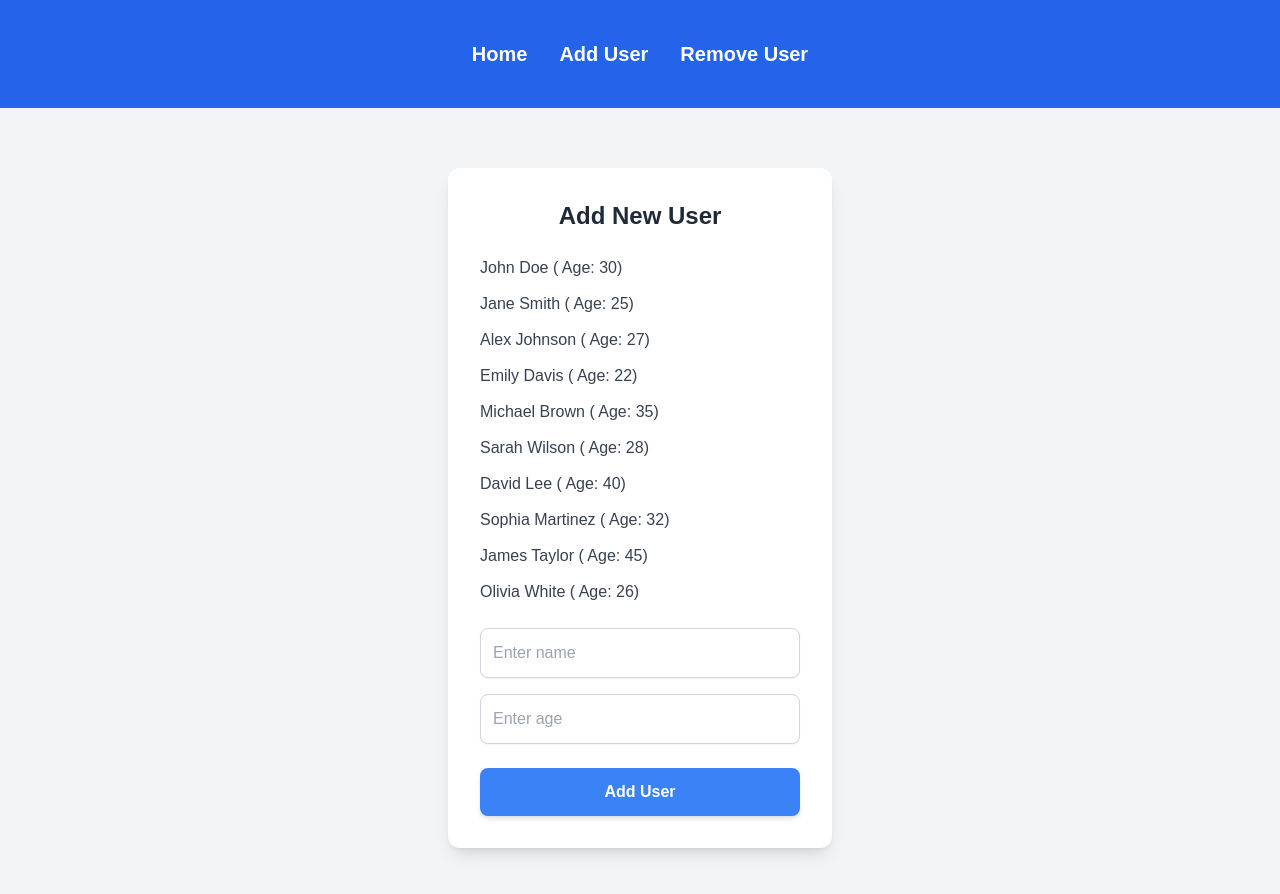
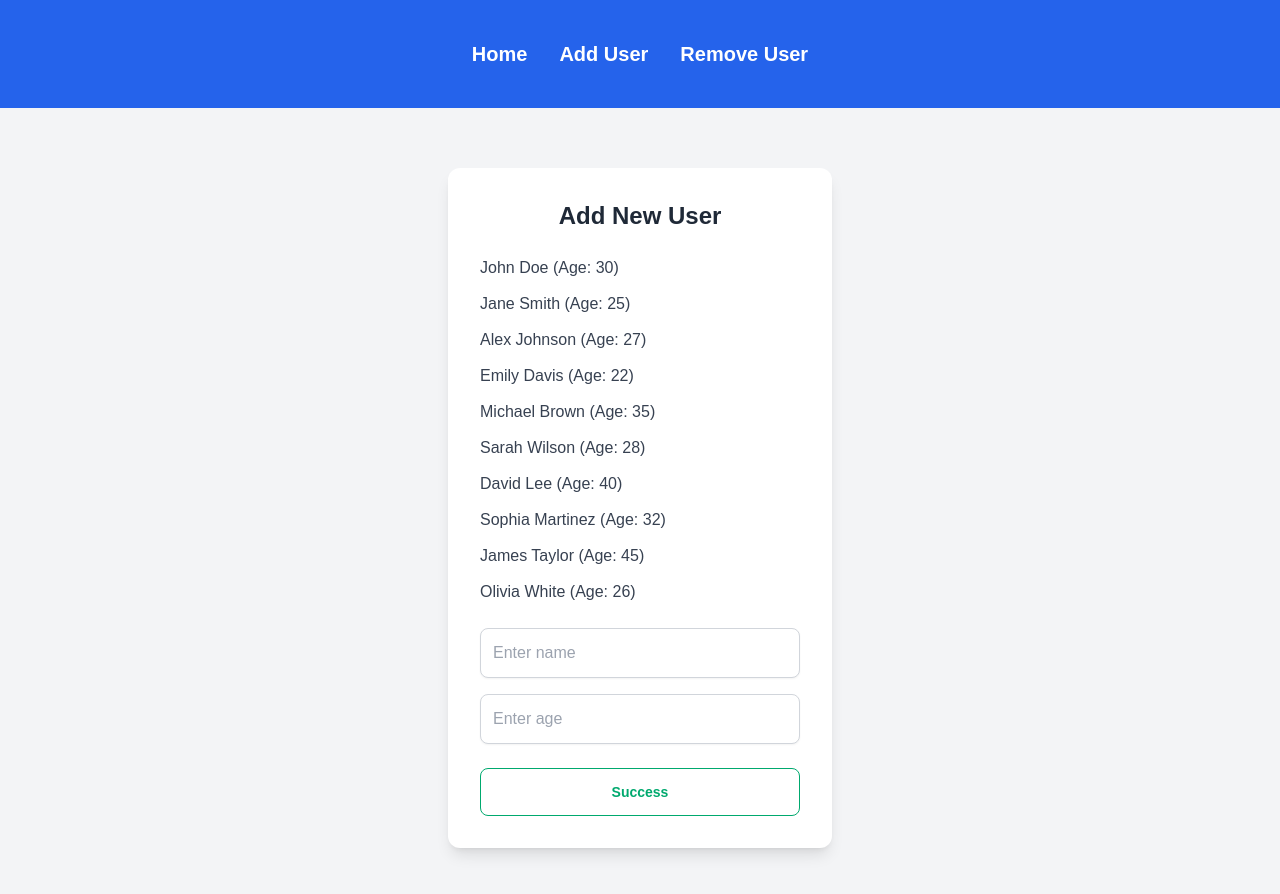
Before and after one commit to SantinoGiordano/AddDragAndDrop, a Next.js app: page /AddUsers in a window 1280 px wide. Shown: the top 894 px of the page. Built offline with nearby package versions, Linux system fonts and the light colour scheme.

Commit message:
toast and loading page updates

```diff
--- a/app/(root)/AddUsers/page.tsx
+++ b/app/(root)/AddUsers/page.tsx
@@ -2,6 +2,7 @@
 
 import { useEffect, useState } from "react";
 import Toast from "@/app/componets/Toast";
+import { button } from "framer-motion/client";
 
 interface Users {
   id: number;
@@ -14,24 +15,28 @@ export default function AddUser() {
   const [name, setName] = useState("");
   const [age, setAge] = useState("");
   const [toastVisible, setToastVisible] = useState(false);
+  const [loading, setLoading] = useState(true); // Added loading state
 
+  // Fetch users from API
   async function getUsers() {
     try {
       const response = await fetch("http://localhost:3000/api/users");
       const json = await response.json();
       setUsers(json.users || []);
-      console.log({ json });
     } catch (error) {
       console.error(error);
       setUsers([]);
+    } finally {
+      setLoading(false); // Set loading to false after data is fetched
     }
   }
 
+  // Fetch users when the component mounts
   useEffect(() => {
     getUsers();
-    console.log("Users after fetch:", users);
   }, []);
 
+  // Add new user to the list
   function addUser() {
     if (name && age) {
       const newUser = {
@@ -42,7 +47,6 @@ export default function AddUser() {
       setUsers([...users, newUser]);
       setName("");
       setAge("");
-      console.log(newUser);
       setToastVisible(true);
 
       // Hide the toast after 3 seconds
@@ -61,13 +65,21 @@ export default function AddUser() {
           Add New User
         </h2>
 
-        {/* Display the users list */}
+        {/* Display users list or loading spinner */}
         <ul className="space-y-3">
-          {users.map((user) => (
-            <li key={user.id} className="text-gray-700">
-              {user.name} ( Age: {user.age})
+          {loading ? (
+            // Show the spinner while loading
+            <li className="text-left p-10 text-xl flex justify-center items-center">
+              <span className="loading loading-spinner loading-lg"></span>
             </li>
-          ))}
+          ) : (
+            // Show the user list when data is fetched
+            users.map((user) => (
+              <li key={user.id} className="text-gray-700">
+                {user.name} (Age: {user.age})
+              </li>
+            ))
+          )}
         </ul>
 
         {/* Input fields for name and age */}
@@ -87,16 +99,15 @@ export default function AddUser() {
             className="w-full p-3 border border-gray-300 rounded-lg shadow-sm focus:outline-none focus:ring-2 focus:ring-blue-500"
           />
         </div>
-
-        {/* Add Button */}
         <button
-          onClick={addUser}
-          className="w-full py-3 bg-blue-500 text-white font-semibold rounded-lg shadow-md hover:bg-blue-600 focus:outline-none focus:ring-2 focus:ring-blue-300 transition-all"
-        >
-          Add User
+        onClick={addUser}
+        className=" w-full btn btn-outline btn-success"
+        >Success
         </button>
       </div>
-      {toastVisible && <Toast message={'User Added'} />}
+
+      {/* Toast Notification */}
+      {toastVisible && <Toast message={"User Added"} />}
     </div>
   );
 }
```
